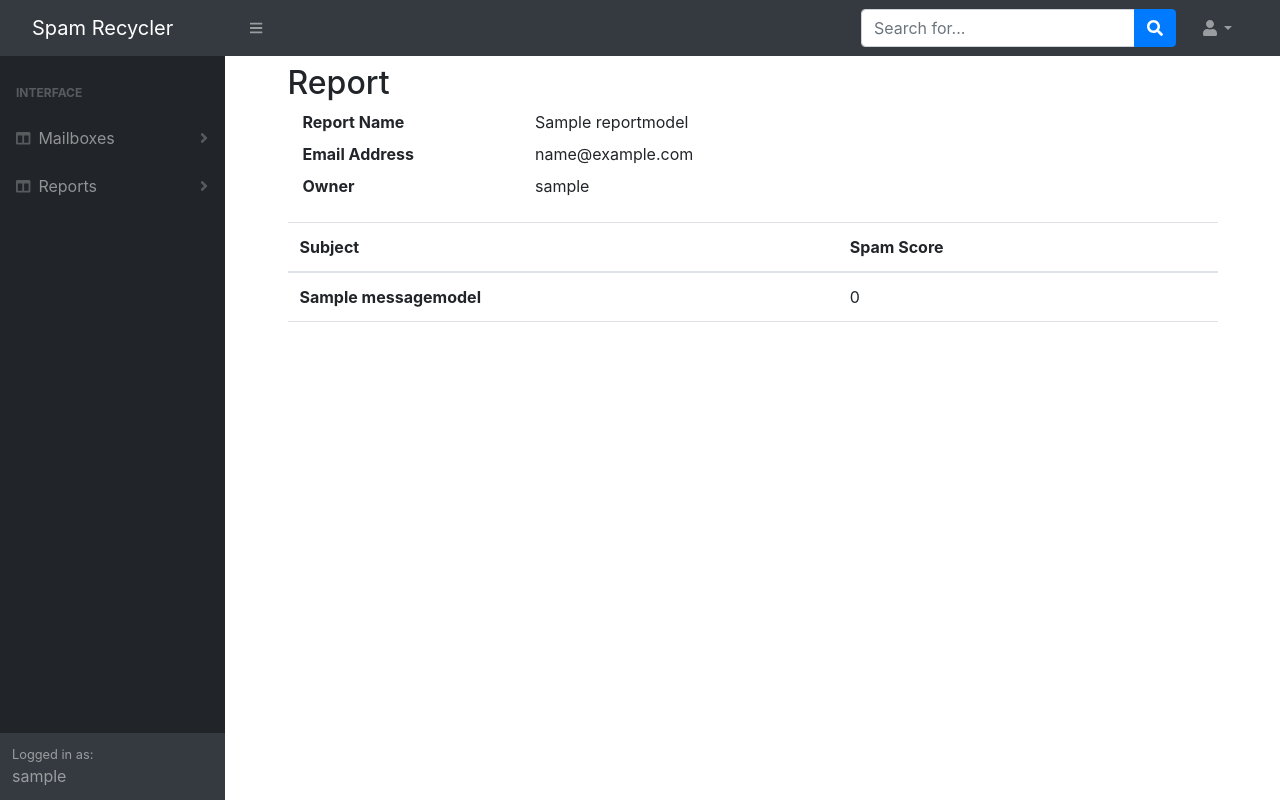
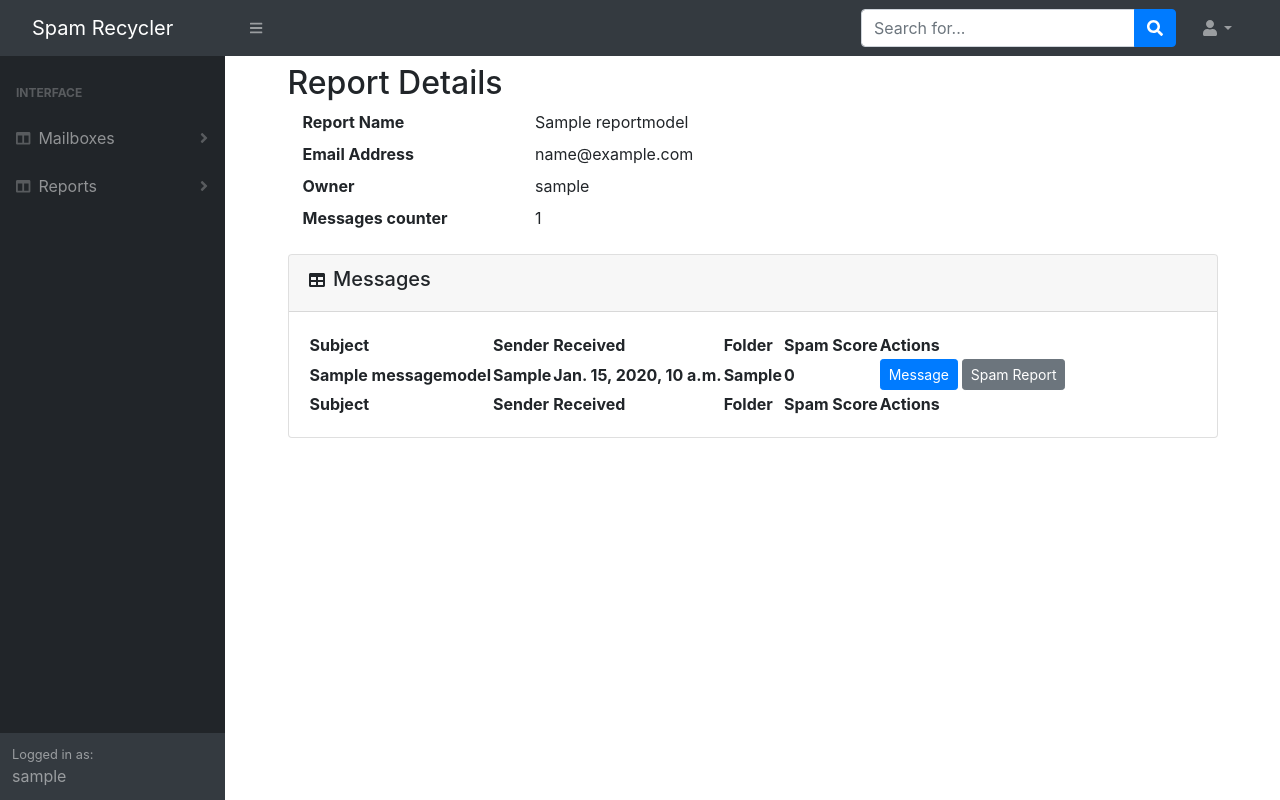
Before and after one commit to KubaTaba1uga/django_spam_recycler, a Django app: page /report/1/details in a window 1280 px wide. Run offline with Django 3.2, Linux system fonts and the light colour scheme; a user stored in the database is signed in; tables that the repository leaves empty hold one stand-in row (values such as "Sample post"); lists and menus that the app fills with data are empty; parts of the project's set-up code (start-up, migrations or seed data) failed here and were passed over; some libraries are stand-ins or nearby versions.

Commit message:
add report details view

```diff
--- a/reports/urls.py
+++ b/reports/urls.py
@@ -2,10 +2,15 @@ from django.urls import path
 
 from .views import (
     MailboxValidateView,
-     ReportListView,
-     ReportCreateView,
-     ReportShowStatusView,
-     ReportCheckStatusView, ReportIsReadyView, ReportDetailsView)
+    ReportListView,
+    ReportCreateView,
+    ReportShowStatusView,
+    ReportCheckStatusView,
+    ReportIsReadyView,
+    ReportDetailsView,
+    ReportDeleteView,
+    MessageShowView,
+    MessageSpamEvaluationShowView)
 
 urlpatterns = [
     path('list', ReportListView.as_view(), name='report_list_url'),
@@ -13,18 +18,29 @@ urlpatterns = [
     path(
         'validate_mailbox',
         MailboxValidateView.as_view(),
-     name='report_validate_mailbox_url'),
+        name='report_validate_mailbox_url'),
     path('<int:pk>/show_status',
          ReportShowStatusView.as_view(),
          name='report_show_status_url'),
     path('<int:pk>/check_status',
          ReportCheckStatusView.as_view(),
          name='report_check_status_url'),
-     path(
-         '<int:pk>/ready',
-         ReportIsReadyView.as_view(),
-     name='report_is_ready_url'),
-     path('<int:pk>/details',
-          ReportDetailsView.as_view(),
-          name='report_details_url'),
+    path(
+        '<int:pk>/ready',
+        ReportIsReadyView.as_view(),
+        name='report_is_ready_url'),
+    path('<int:pk>/details',
+         ReportDetailsView.as_view(),
+         name='report_details_url'),
+    path('<int:pk>/delete',
+         ReportDeleteView.as_view(),
+         name='report_delete_url'),
+    path('<int:pk>/details/<int:message_pk>/message',
+         MessageShowView.as_view(),
+         name='report_show_message_url'),
+    path('<int:pk>/details/<int:evaluation_pk>/evaluation',
+         MessageSpamEvaluationShowView.as_view(),
+         name='report_show_message_evaluation_url'),
+
+
 ]
--- a/reports/views.py
+++ b/reports/views.py
@@ -1,4 +1,4 @@
-from django.http.response import Http404, JsonResponse
+from django.http.response import Http404, HttpResponse, JsonResponse
 from django.shortcuts import redirect, render
 from django.views import generic
 from django.urls import reverse_lazy
@@ -10,16 +10,17 @@ from shared_code.queries import (
      count_messages_in_report,
      create_report,
      get_mailbox_by_owner,
+    get_message_evaluation_by_id,
+    get_report_by_id,
     get_report_by_id_and_owner,
-     get_report_by_mailbox_and_name,
-     validate_report_owner)
-from .mixins import ShowOwnerReportsListMixin, ShowGuestReportsListMixin, ValidateMailboxImapMixin, ValidateMailboxOwnerMixin, ValidateReportOwnerMixin
+     get_report_by_mailbox_and_name, get_message_by_id)
+from .mixins import ShowOwnerReportsListMixin, ShowGuestReportsListMixin, ValidateMailboxImapMixin, ValidateMailboxOwnerMixin, ValidateReportOwnerMixin, ValidateReportOwnerOrGuestMixin
 from .forms import MailboxValidateForm, ReportGenerateForm
 from .tasks import generate_report_task
 from .models import ReportModel
 
 
-class ReportListView(ShowOwnerReportsListMixin, ShowGuestReportsListMixin, LoginRequiredMixin, generic.TemplateView):
+class ReportListView(LoginRequiredMixin, ShowOwnerReportsListMixin, ShowGuestReportsListMixin, generic.TemplateView):
     template_name = 'reports/report_list_template.html'
 
 
@@ -55,7 +56,7 @@ class ReportCreateView(LoginRequiredMixin, generic.View):
         if mailbox_credentials['email_address'] and mailbox_credentials['server_address'] and mailbox_credentials['password']:
             """ If mailbox is valid it return logeed in imap Mailbox instance
                     Mailbox instance is reused in validate_folder_list function
-                    to shorten HTTP response time
+                    to shorten HTTP response time of creation connections to IMAP server
             """
             imap_mailbox = validate_credentials(**mailbox_credentials)
 
@@ -121,13 +122,13 @@ class ReportCreateView(LoginRequiredMixin, generic.View):
         return self.render_site(request, **mailbox_credentials, form=report_form)
 
 
-class MailboxValidateView(ValidateMailboxOwnerMixin, ValidateMailboxImapMixin, PassLoggedUserToFormMixin, LoginRequiredMixin, generic.FormView):
+class MailboxValidateView(LoginRequiredMixin, ValidateMailboxOwnerMixin, ValidateMailboxImapMixin, PassLoggedUserToFormMixin, generic.FormView):
     template_name = 'reports/mailbox_validate_template.html'
     form_class = MailboxValidateForm
     success_view = ReportCreateView
 
 
-class ReportShowStatusView(ValidateReportOwnerMixin, LoginRequiredMixin, generic.TemplateView):
+class ReportShowStatusView(LoginRequiredMixin, ValidateReportOwnerOrGuestMixin, generic.TemplateView):
     template_name = 'reports/report_show_status_template.html'
 
     def get_context_data(self, **kwargs):
@@ -136,7 +137,7 @@ class ReportShowStatusView(ValidateReportOwnerMixin, LoginRequiredMixin, generic
         return context
 
 
-class ReportCheckStatusView(ValidateReportOwnerMixin, LoginRequiredMixin, generic.View):
+class ReportCheckStatusView(LoginRequiredMixin, ValidateReportOwnerOrGuestMixin, generic.View):
 
     def get(self, request, pk, *args, **kwargs):
         report = get_report_by_id_and_owner(pk, request.user.id)
@@ -164,19 +165,48 @@ class ReportCheckStatusView(ValidateReportOwnerMixin, LoginRequiredMixin, generi
         return JsonResponse(response_body)
 
 
-class ReportIsReadyView(ValidateReportOwnerMixin, generic.View):
+class ReportIsReadyView(LoginRequiredMixin, ValidateReportOwnerOrGuestMixin, generic.View):
 
     def get(self, request, pk, *args, **kwargs):
 
-        report = get_report_by_id_and_owner(pk, request.user.id)
+        report = get_report_by_id(pk)
 
-        if count_messages_in_report(report) == count_messages_evaluations_in_report(report):
+        if count_messages_in_report(report) == count_messages_evaluations_in_report(report) and report.messages_counter > 0:
             return redirect(reverse_lazy('reports:report_details_url', args=[pk]))
         else:
             return redirect(reverse_lazy('reports:report_show_status_url', args=[pk]))
 
 
-class ReportDetailsView(ValidateReportOwnerMixin, generic.DetailView):
+class ReportDetailsView(LoginRequiredMixin, ValidateReportOwnerOrGuestMixin, generic.DetailView):
     template_name = 'reports/report_details_template.html'
     model = ReportModel
     context_object_name = 'report'
+
+
+class ReportDeleteView(LoginRequiredMixin, ValidateReportOwnerMixin, generic.DeleteView):
+    template_name = 'reports/report_delete_template.html'
+    model = ReportModel
+    context_object_name = 'report'
+    success_url = reverse_lazy('reports:report_list_url')
+
+
+class MessageShowView(LoginRequiredMixin, ValidateReportOwnerOrGuestMixin, generic.View):
+
+        def get(self, request, pk, message_pk, *args, **kwargs):
+            message = get_message_by_id(message_pk)
+
+            if message:
+                return HttpResponse(message.body)
+            else:
+                raise Http404
+
+
+class MessageSpamEvaluationShowView(LoginRequiredMixin, ValidateReportOwnerOrGuestMixin, generic.View):
+
+    def get(self, request, pk, evaluation_pk, *args, **kwargs):
+        spam_evaluation = get_message_evaluation_by_id(evaluation_pk)
+
+        if spam_evaluation:
+            return HttpResponse(spam_evaluation.spam_description)
+        else:
+            raise Http404
--- a/shared_code/aiospamc_utils.py
+++ b/shared_code/aiospamc_utils.py
@@ -1,15 +1,16 @@
 import aiospamc
 import codecs
 
+PORT = 9000
 
 async def check_for_spam(message):
     # https://aiospamc.readthedocs.io/en/latest/protocol.html?highlight=threshold#report-request
-    return await aiospamc.check(message=message)
+    return await aiospamc.check(message=message, port=PORT)
 
 
 async def report_for_spam(message):
     # https://aiospamc.readthedocs.io/en/latest/protocol.html?highlight=threshold#report-request
-    return await aiospamc.report(message=message)
+    return await aiospamc.report(message=message, port=PORT)
 
 
 async def create_report(message):
--- a/shared_code/queries.py
+++ b/shared_code/queries.py
@@ -129,7 +129,23 @@ def get_report_by_id_and_owner(report_id, user_id):
     return ReportModel.objects.filter(pk=report_id, mailbox__owner_id=user_id).first()
 
 
+def get_report_by_id(report_id):
+    return ReportModel.objects.filter(pk=report_id).first()
+
+
+def get_message_by_id(message_id):
+    return MessageModel.objects.filter(pk=message_id).first()
+
+
+def get_message_evaluation_by_id(message_evaluation_id):
+    return MessageEvaluationModel.objects.filter(pk=message_evaluation_id).first()
+
+
 def validate_report_owner(report_id, user_id):
+    return get_report_by_id_and_owner(report_id, user_id)
+
+
+def validate_report_guest_or_owner(report_id, user_id):
     return get_report_by_id_and_owner(report_id, user_id)
 
 
--- a/templates/reports/report_details_template.html
+++ b/templates/reports/report_details_template.html
@@ -1,8 +1,9 @@
 {% extends '_base.html' %}
 
 {% block title %}Report Details{% endblock %}
+
 {% block content %}
-<h2 class='d-inline-block'>Report</h2>
+<h2 class='d-inline-block'>Report Details</h2>
 <div class='container'>
     <dl class='row'>
         <dt class="col-sm-3">Report Name</dt>
@@ -11,32 +12,53 @@
         <dd class="col-sm-9">{{ report.mailbox.email_address }}</dd>
         <dt class="col-sm-3">Owner</dt>
         <dd class="col-sm-9">{{ report.mailbox.owner }}</dd>
+        <dt class="col-sm-3">Messages counter</dt>
+        <dd class="col-sm-9">{{ report.messages_counter }}</dd>
     </dl>
 </div>
-<div>
-    <table class='table'>
+<div class="card mb-4">
+    <div class="card-header">
+        <i class="fas fa-table me-1"></i>
+        <h5 class='d-inline-block'>Messages</h5>
+    </div>
+    <div class="card-body">
+        <table id="datatablesSimple">
             <thead>
                 <tr>
-        <th scope="col">Subject</th>
-        <th scope="col">Spam Score</th>
-      <th scope="col"></th>
+                    <th>Subject</th>
+                    <th>Sender</th>
+                    <th>Received</th>
+                    <th>Folder</th>
+                    <th>Spam Score</th>
+                    <th>Actions</th>
                 </tr>
             </thead>
+            <tfoot>
+                <tr>
+                    <th>Subject</th>
+                    <th>Sender</th>
+                    <th>Received</th>
+                    <th>Folder</th>
+                    <th>Spam Score</th>
+                    <th>Actions</th>
+                </tr>
+            </tfoot>
             <tbody>
                 {% for message in report.messages.all %}
                     <tr>
+                        <th> {{ message.subject }} </th>
+                        <th> {{ message.sender }} </th>
+                        <th> {{ message.received_at }} </th>
+                        <th> {{ message.folder }} </th>
+                        <th> {{ message.spam_evaluation.spam_score }} </th>
                         <th>
-                    {{ message.subject }}
+                            <a onclick="window.open('{% url 'reports:report_show_message_url' report.pk message.pk %}', 'newWindow', 'height=800,width=400,modal=yes,alwaysRaised=yes')" class="btn btn-primary btn-sm">Message</a>
+                            <a onclick="window.open('{% url 'reports:report_show_message_evaluation_url' report.pk message.pk %}', 'newWindow', 'height=800,width=400,modal=yes,alwaysRaised=yes')" class="btn btn-secondary btn-sm">Spam Report</a>
                         </th>
-                <td>
-                    {{ message.spam_evaluation.spam_score }}
-                </td>
-                <td>
-                    {% comment %} <a href="{% url 'reports:message_details_url' message.pk %}" class='btn  btn-secondary' type='button'>Details</a> {% endcomment %}
-                </td>
                     </tr>
-
                 {% endfor %}
             </tbody>
         </table>
+    </div>
+</div>
 {% endblock content %}
```
Also changed, not shown: mailboxes/views.py (+2 -5 lines), reports/mixins.py (+32 -4 lines), reports/tasks.py (+25 -15 lines), templates/reports/report_delete_template.html (added, +11 -0 lines), templates/reports/report_list_template.html (+5 -7 lines), mailboxes/migrations/0001_initial.py, reports/migrations/0001_initial.py, reports/migrations/0002_auto_20211128_1155.py (deleted), reports/migrations/0003_messagemodel_orginal_message.py (deleted), 2 other files. Lines whose indentation alone changed are shown as unchanged.
